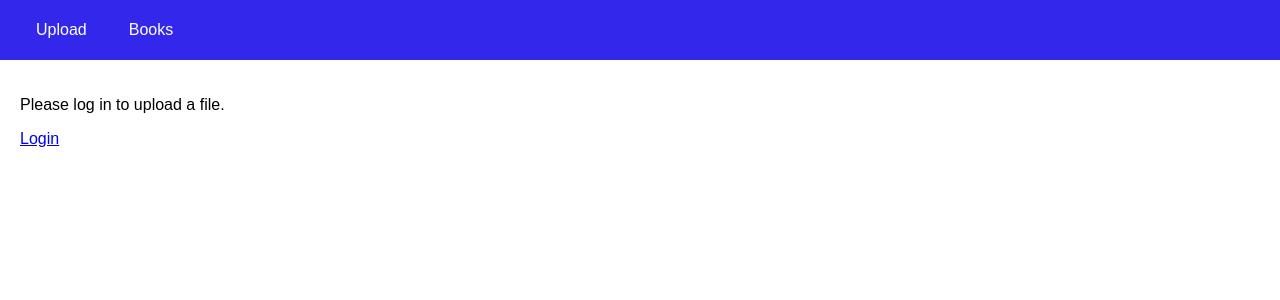
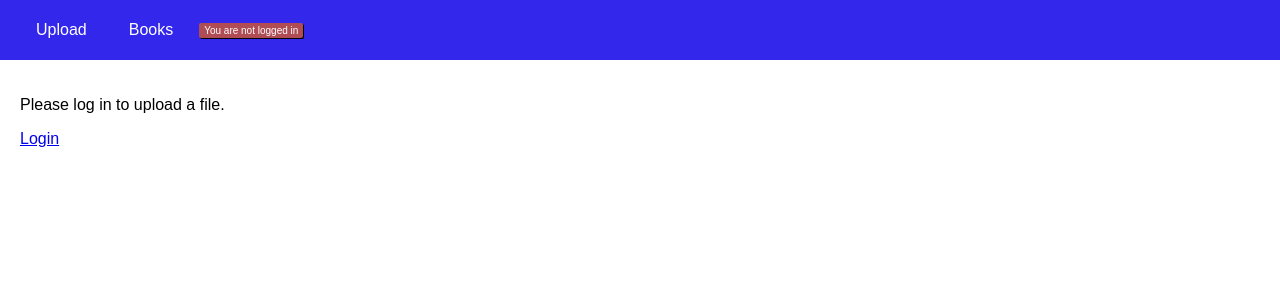
Before and after one commit to PaulWheatcroft/xml-reader, a Flask app: page / in a window 1280 px wide. Shown: the top 300 px of the page. Run offline with Flask 3, Linux system fonts and the light colour scheme.

Commit message:
logged in or out chip added to display status

```diff
--- a/static/styles.css
+++ b/static/styles.css
@@ -35,6 +35,24 @@ nav li a:hover {
     background-color: #1E90FF;
 }
 
+.logged-in {
+    background-color: #4CAF50;
+    color: #fff;
+    font-size: 10px;
+    padding: 2px 5px 2px 5px;
+    box-shadow: 1px 1px 0 black;
+    border-radius: 2px;
+}
+
+.logged-out {
+    background-color: #af4c54;
+    color: #fff;
+    font-size: 10px;
+    padding: 2px 5px 2px 5px;
+    box-shadow: 1px 1px 0 black;
+    border-radius: 2px;
+}
+
 main {
     padding: 20px;
 }
--- a/templates/base.html
+++ b/templates/base.html
@@ -10,6 +10,11 @@
             <li><a href="{{ url_for('upload_file') }}">Upload</a></li>
             <li><a href="{{ url_for('display_books') }}">Books</a></li>
         </ul>
+        {% if session.get('logged_in') %}
+            <span class="logged-in">You are logged in</span>
+        {% else %}
+            <span class="logged-out">You are not logged in</span>
+        {% endif %}
     </nav>
     <main id="content">
         {% with messages = get_flashed_messages() %}
```
